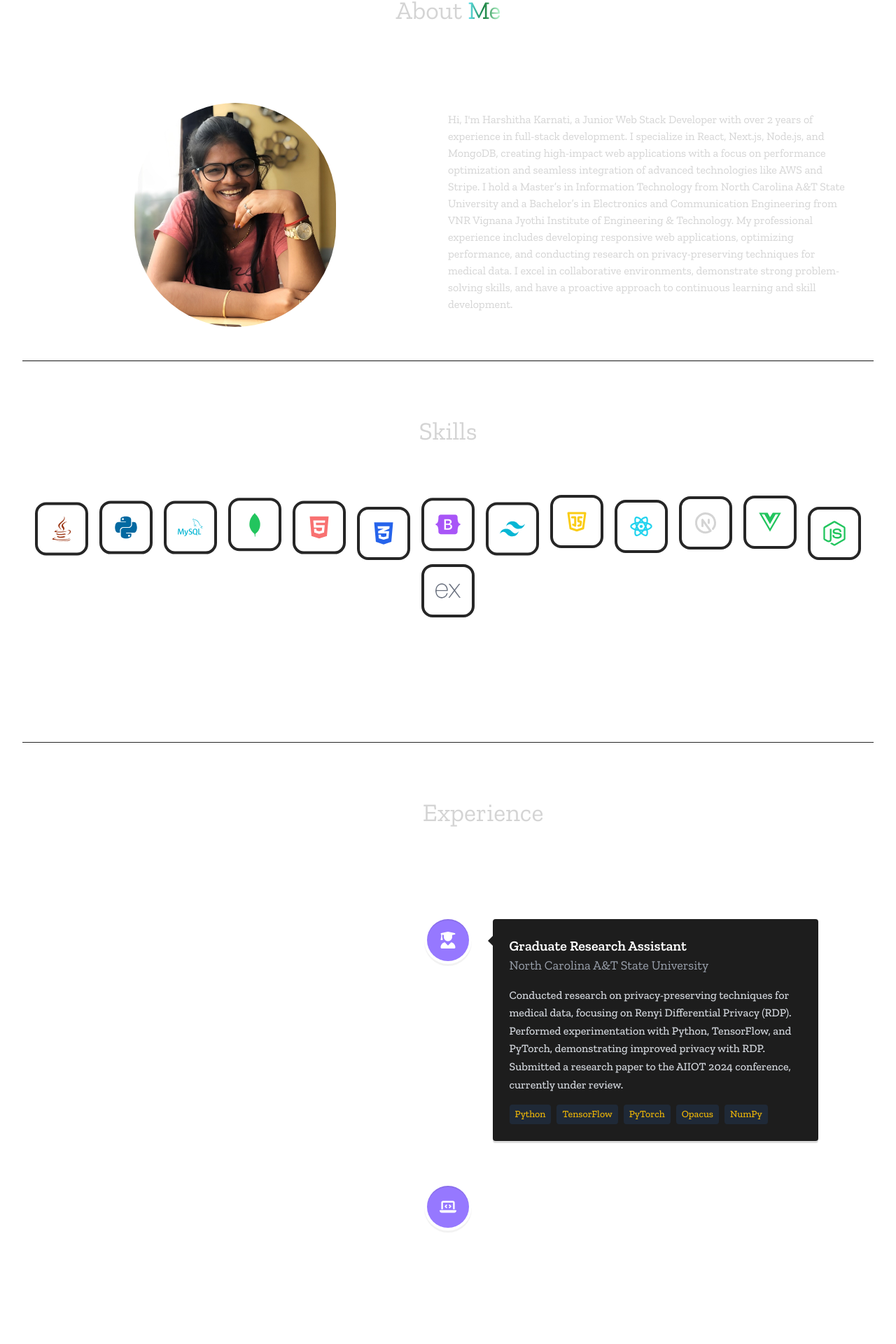
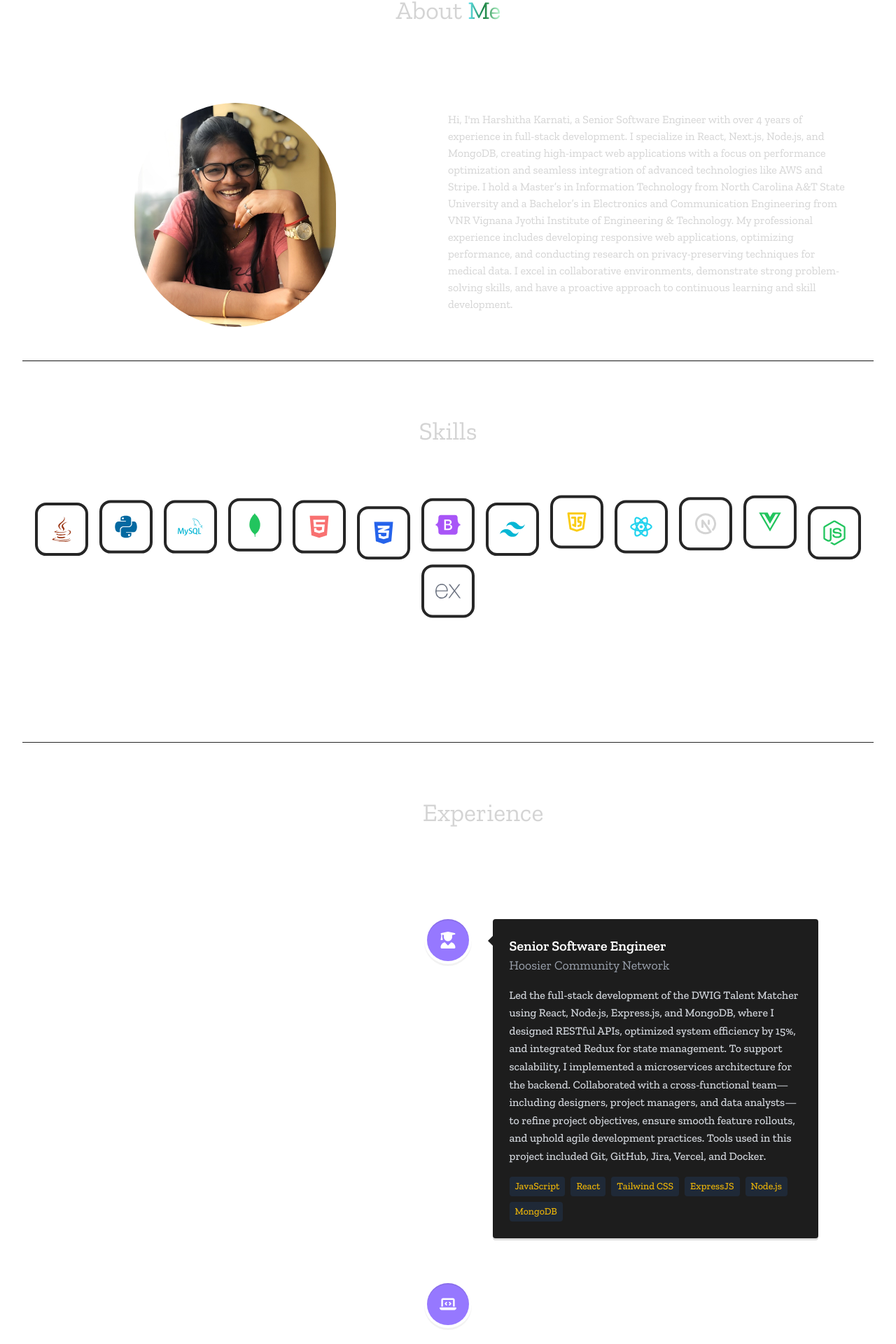
Before and after one commit to Karnati-harshu/KarnatiHarshu, a React (Vite) app: page / in a window 1280 px wide. Shown: the part 857-2777 px from the top of the page at 70% size. Built offline with nearby package versions, Linux system fonts and the light colour scheme.

Commit message:
changes to Resume

```diff
--- a/src/constants/index.js
+++ b/src/constants/index.js
@@ -1,11 +1,11 @@
-import project3 from "../assets/projects/project-3.png";
+
 import project4 from "../assets/projects/project-4.jpg";
 import project5 from "../assets/projects/project-5.png";
 
-export const myContent = "Experienced Junior Web Developer specializing in full-stack web development with a strong focus on React, Next.js, Node.js, and MongoDB. Proven track record of delivering high-impact web applications, optimizing performance, and integrating advanced technologies like AWS and Stripe.";
+export const myContent = "Experienced Senior Software Engineer specializing in full-stack web development with a strong focus on React, Next.js, Node.js, and MongoDB. Proven track record of delivering high-impact web applications, optimizing performance, and integrating advanced technologies like AWS and Stripe.";
 
 export const aboutMe = `
-Hi, I'm Harshitha Karnati, a Junior Web Stack Developer with over 2 years of experience in full-stack development.
+Hi, I'm Harshitha Karnati, a Senior Software Engineer with over 4 years of experience in full-stack development.
 I specialize in React, Next.js, Node.js, and MongoDB, creating high-impact web applications with a focus on performance optimization and seamless integration of advanced technologies like AWS and Stripe.
 
 I hold a Master’s in Information Technology from North Carolina A&T State University and a Bachelor’s in Electronics and Communication Engineering from VNR Vignana Jyothi Institute of Engineering & Technology.
@@ -16,6 +16,21 @@ I excel in collaborative environments, demonstrate strong problem-solving skills
 
 export const experience = [
   {
+    year: "2024-present",
+    role: "Senior Software Engineer",
+    organization: "Hoosier Community Network",
+    description: `
+        Led the full-stack development of the DWIG Talent Matcher using React, Node.js, Express.js, and MongoDB, where I designed RESTful APIs, optimized system efficiency by 15%, and integrated Redux for state management. To support scalability, I implemented a microservices architecture for the backend. Collaborated with a cross-functional team—including designers, project managers, and data analysts—to refine project objectives, ensure smooth feature rollouts, and uphold agile development practices. Tools used in this project included Git, GitHub, Jira, Vercel, and Docker.
+        `,
+    technologies: [
+      "JavaScript",
+      "React",
+      "Tailwind CSS",
+      "ExpressJS",
+      "Node.js",
+      "MongoDB",
+      ],
+  },{
     year: "2023-2024",
     role: "Graduate Research Assistant",
     organization: "North Carolina A&T State University",
@@ -53,15 +68,6 @@ export const experience = [
 
 export const projectsList = [
   {
-    title: "Social Networking Application",
-    image: project3,
-    description: `
-        Developed a social networking app with React Native, Firebase, and Node.js.
-        Supports image uploads, real-time notifications, user authentication, and an interactive feed for user engagement.
-        `,
-    technologies: ["React Native", "Firebase", "Node.js"],
-  },
-  {
     title: "E-Commerce Platform",
     image: project4,
     description: `
```
Also changed, not shown: 1 other file (tests, documents, lock files or other folders).
